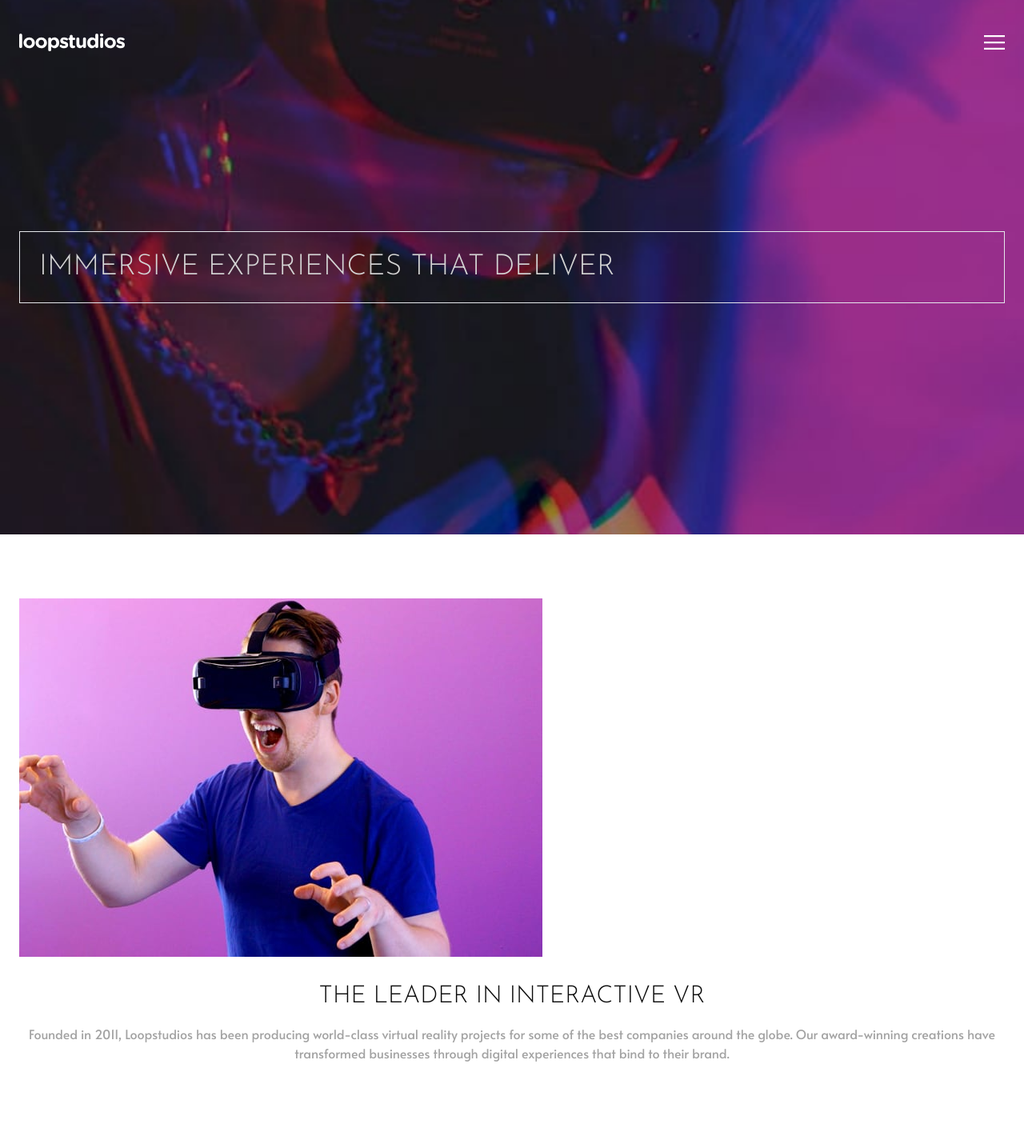
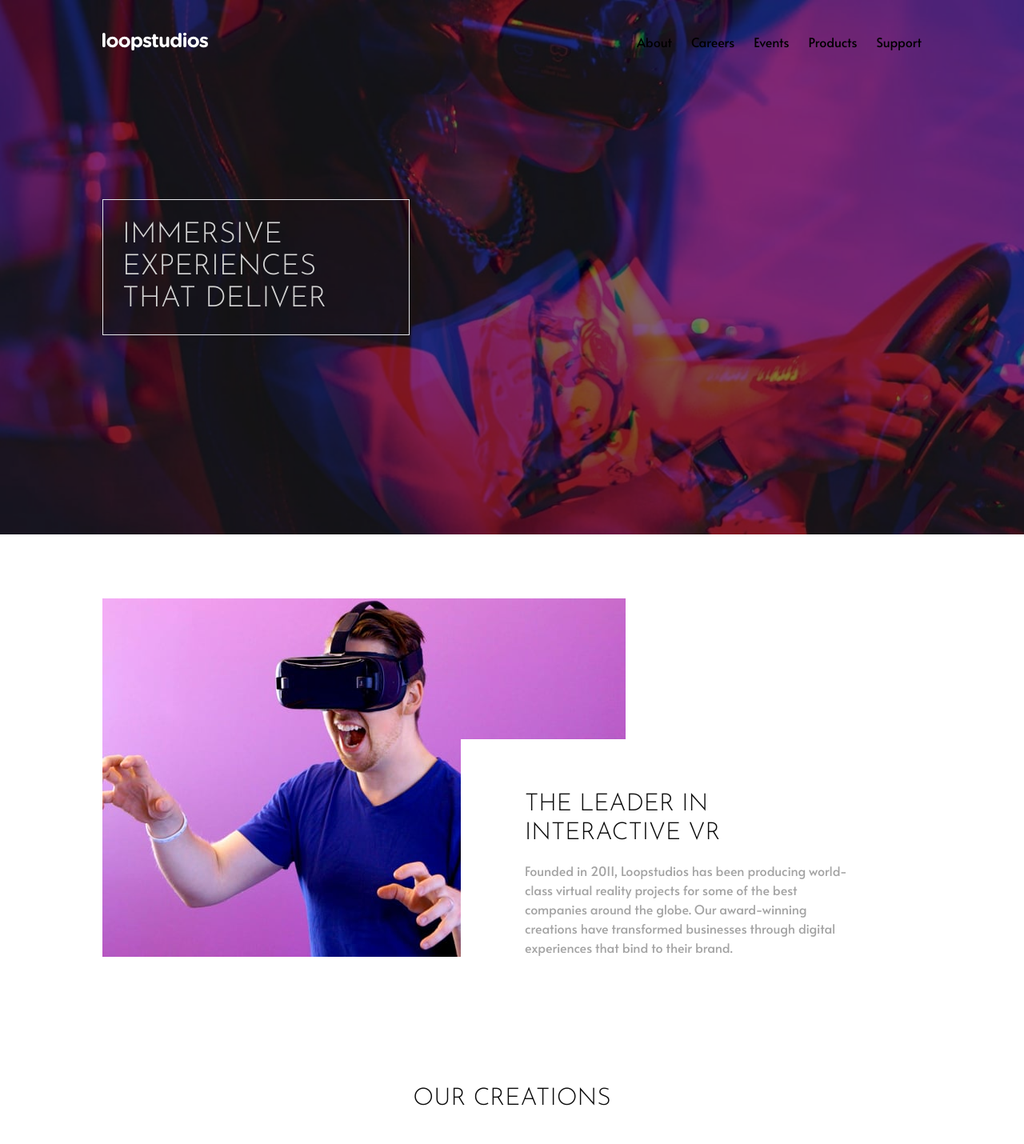
Before and after one commit to khaizter/loopstudios-landing-page-main, a Next.js app: page / in a window 1280 px wide. Shown: the top 1430 px of the page at 80% size. Built offline with nearby package versions, Linux system fonts and the light colour scheme.

Commit message:
Responsive hero and creation section

```diff
--- a/components/about-section/about-section.tsx
+++ b/components/about-section/about-section.tsx
@@ -5,18 +5,19 @@ import Image from "next/image";
 const AboutSection = () => {
   return (
     <section className="py-20 bg-white">
-      <HorizontalWrapper>
+      <HorizontalWrapper className="relative">
         <Image
+          className="mx-auto lg:mx-0"
           src="/mobile/image-interactive.jpg"
           alt="image interactive"
           width={654}
           height={448}
         />
-        <div className="bg-white text-center mt-8">
+        <div className="bg-white text-center mt-8 lg:absolute lg:bottom-0 lg:right-0 lg:pt-16 lg:px-20 max-w-xl mx-auto lg:text-start">
           <h2 className="text-3xl text-neutral-950 uppercase">
             The leader in interactive VR
           </h2>
-          <div className="text-neutral-400 mt-4 font-alata">
+          <div className="text-neutral-400 mt-4 font-alata max-w-2xl">
             Founded in 2011, Loopstudios has been producing world-class virtual
             reality projects for some of the best companies around the globe.
             Our award-winning creations have transformed businesses through
--- a/components/hero-section/hero-section.tsx
+++ b/components/hero-section/hero-section.tsx
@@ -4,14 +4,17 @@ import React from "react";
 
 const HeroSection = () => {
   return (
-    <section className="bg-[url('/mobile/image-hero.jpg')] min-h-[668px] bg-cover bg-center relative">
+    <section className="bg-[url('/mobile/image-hero.jpg')] md:bg-[url('/desktop/image-hero.jpg')] min-h-[668px] bg-cover bg-center relative">
+      <div className="absolute inset-0 bg-black opacity-50 hidden md:block"></div>
+      <div className="absolute inset-0">
         <MainHeader />
         <div className="absolute top-1/2 translate-y-[-50%] w-full">
           <HorizontalWrapper>
-          <h1 className="w-full border px-6 py-6 text-4xl uppercase text-neutral-300 font-josefin-sans">
+            <h1 className="w-full max-w-96 border px-6 py-6 text-4xl uppercase text-neutral-300 font-josefin-sans">
               Immersive experiences that deliver
             </h1>
           </HorizontalWrapper>
+        </div>
       </div>
     </section>
   );
--- a/components/main-header/navigation.tsx
+++ b/components/main-header/navigation.tsx
@@ -8,14 +8,17 @@ const MainNavigation = () => {
   const [menuOpen, setMenuOpen] = useState<boolean>(false);
   return (
     <nav className="flex">
-      {/* <ul className="flex">
+      <ul className="hidden md:flex space-x-6 font-alata">
         <li>About</li>
         <li>Careers</li>
         <li>Events</li>
         <li>Products</li>
         <li>Support</li>
-      </ul> */}
-      <button onClick={() => setMenuOpen(true)} className="w-[26px] h-[26px]">
+      </ul>
+      <button
+        onClick={() => setMenuOpen(true)}
+        className="w-[26px] h-[26px] md:hidden"
+      >
         <Image
           src="/icon-hamburger.svg"
           alt="hamburger-button"
--- a/components/wrapper/wrapper.tsx
+++ b/components/wrapper/wrapper.tsx
@@ -8,7 +8,11 @@ interface HorizontalWrapperProps {
 const HorizontalWrapper: React.FC<HorizontalWrapperProps> = (props) => {
   const { children, className } = props;
 
-  return <div className={`px-6 ` + className}>{children}</div>;
+  return (
+    <div className={`px-6 md:max-w-5xl md:mx-auto xl:px-0 ${className}`}>
+      {children}
+    </div>
+  );
 };
 
 export default HorizontalWrapper;
```
Lines whose indentation alone changed are shown as unchanged.
